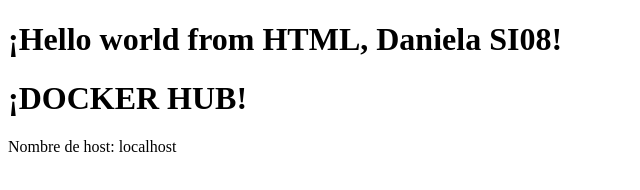
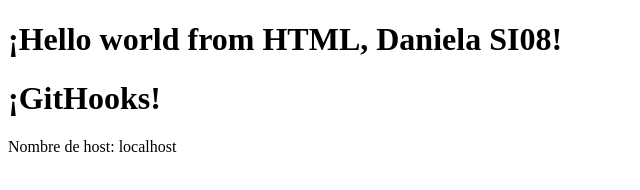
Before and after one commit to Danyss09/GitHook_HTML, a plain HTML site: page index.html in a window 1280 px wide. Shown: the whole page, without its empty margins (0-640 px from the left). Drawn offline with Linux system fonts and the light colour scheme.

Commit message:
Prueba de hook con index.html

```diff
--- a/index.html
+++ b/index.html
@@ -8,7 +8,7 @@
 <body>
 
     <h1>¡Hello world from HTML, Daniela SI08!</h1>
-    <h1>¡DOCKER HUB!</h1>
+    <h1>¡GitHooks!</h1>
 
  <p>Nombre de host: <span id="hostname"></span></p>
 
```
